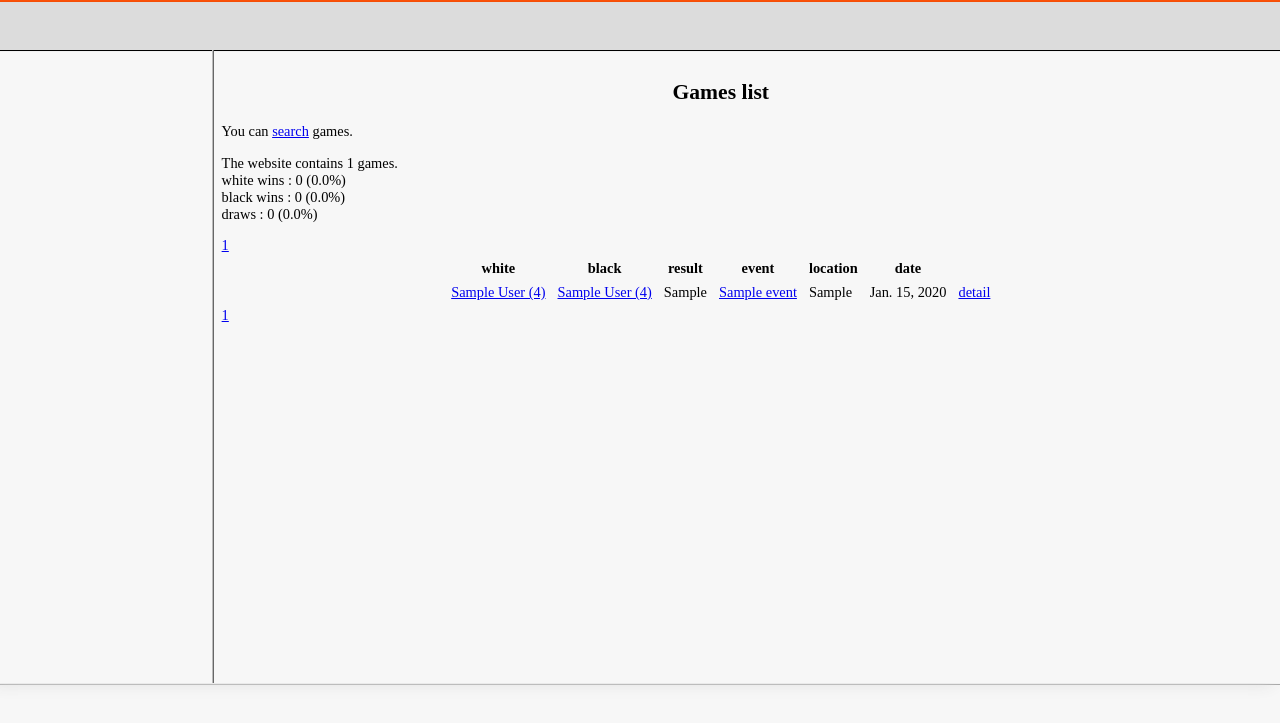
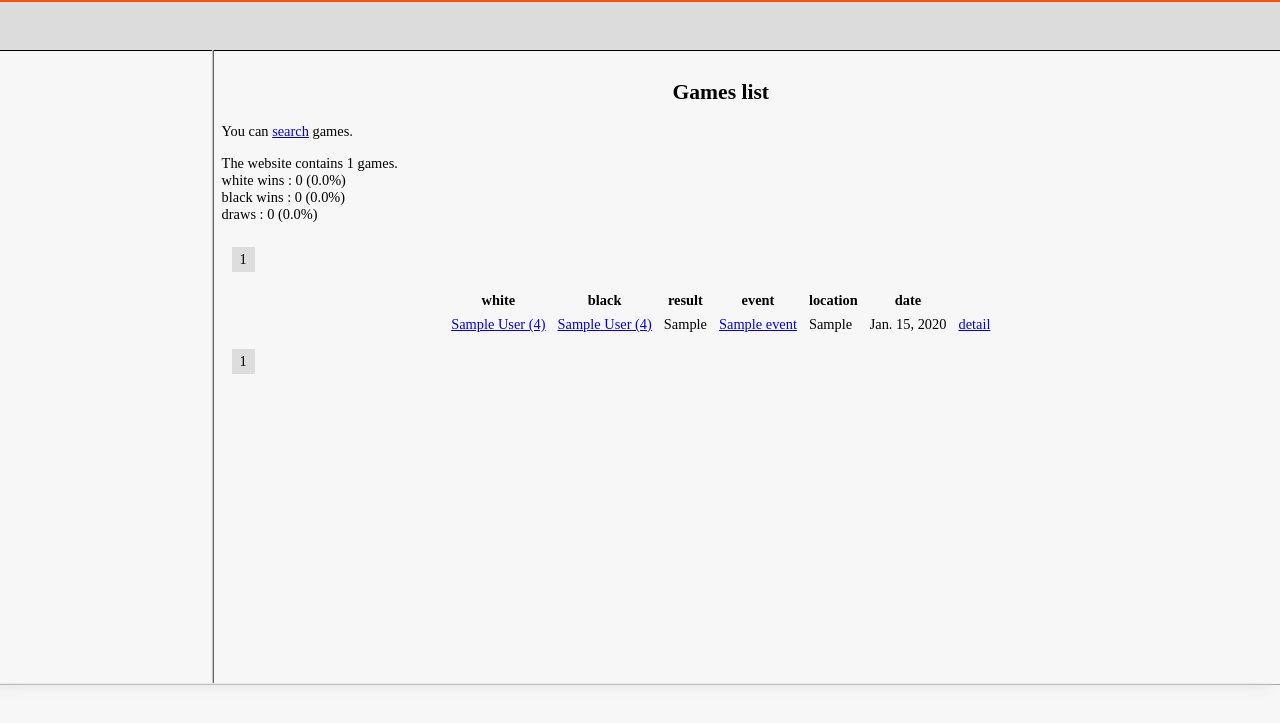
Before and after one commit to colingeniet/chess-openings-db, a Django app: page /game/ in a window 1280 px wide. Shown: the part 54-777 px from the top of the page. Run offline with Django 3.2, Linux system fonts and the light colour scheme; tables that the repository leaves empty hold one stand-in row (values such as "Sample post").

Commit message:
Update generic.css

```diff
--- a/chess_openings/chs/static/css/generic.css
+++ b/chess_openings/chs/static/css/generic.css
@@ -237,3 +237,20 @@ input[type="submit"]:hover {
     box-shadow: 0px 0px 3px #555;
     background-color: #e8ab2e;
 }
+
+.paginator {
+    display: inline-block;
+    margin: 10px;
+}
+.paginator a {
+    color: black;
+    float: left;
+    padding: 4px 8px;
+    text-decoration: none;
+}
+.paginator a.current_page {
+    background-color: #ddd;
+}
+.paginator a:hover:not(.current_page) {
+    background-color: #ccc;
+}
```
